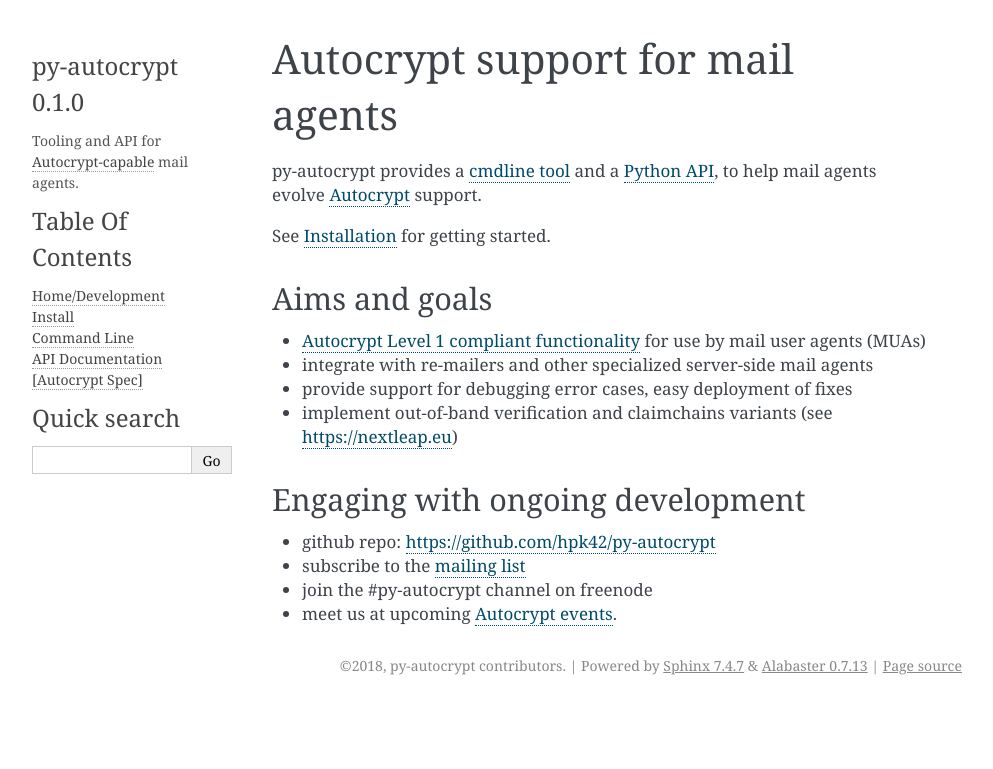
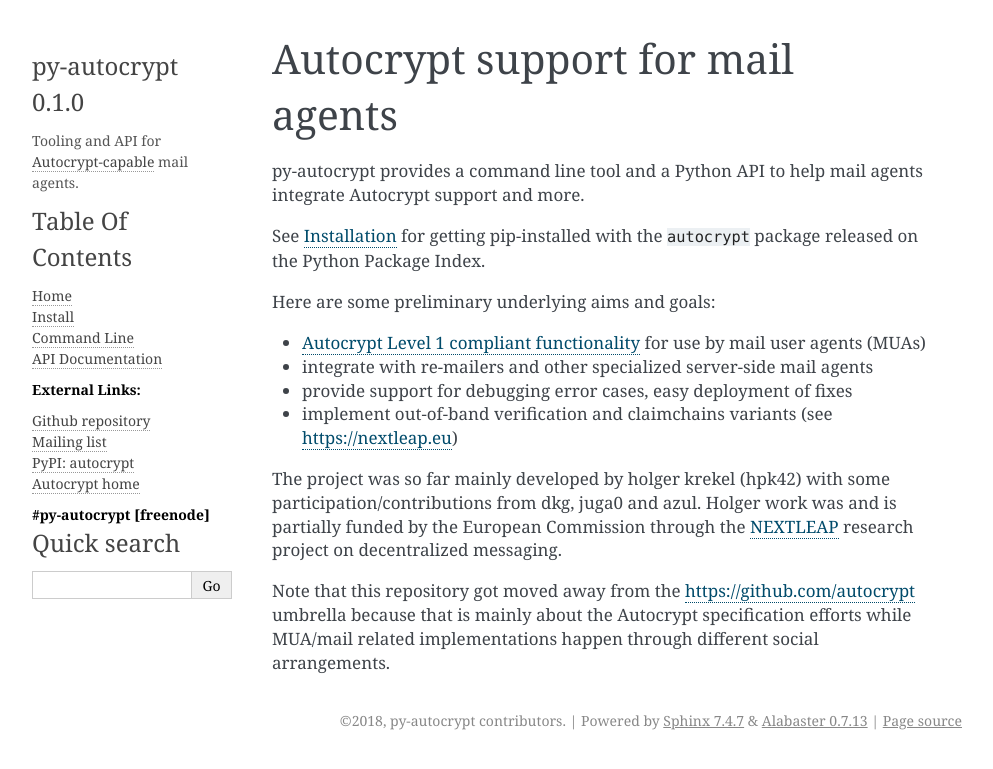
Before and after one commit to hpk42/muacrypt, a Sphinx documentation site: the page built from doc/index.rst, in a window 1280 px wide. Shown: the top 769 px of the page, without its empty margins (148-1141 px from the left). Built offline with Sphinx 7.4.7, drawn with Linux system fonts in a browser that asks for light colours; the version number is read from the project's files by our own code.

Commit message:
refine home page

```diff
--- a/doc/_templates/globaltoc.html
+++ b/doc/_templates/globaltoc.html
@@ -2,9 +2,17 @@
 <h3><a href="{{ pathto('contents') }}">{{ _('Table Of Contents') }}</a></h3>
 
 <ul>
-  <li><a href="{{ pathto('index') }}">Home/Development</a></li>
+  <li><a href="{{ pathto('index') }}">Home</a></li>
   <li><a href="{{ pathto('install') }}">Install</a></li>
   <li><a href="{{ pathto('cmdline') }}">Command Line</a></li>
   <li><a href="{{ pathto('api') }}">API Documentation</a></li>
-  <li><a href="https://autocrypt.org">[Autocrypt Spec]</a></li>
 </ul>
+<b>External Links:</b>
+<ul>
+  <li><a href="https://github.com/hpk42/py-autocrypt">Github repository</a></li>
+  <li><a href="https://lists.codespeak.net/postorius/lists/py-autocrypt.lists.codespeak.net">Mailing list</></li>
+  <li><a href="https://pypi.python.org/pypi/autocrypt">PyPI: autocrypt</a></li>
+  <li><a href="https://autocrypt.org">Autocrypt home</a></li>
+</ul>
+
+<b>#py-autocrypt [freenode]</b>
--- a/doc/index.rst
+++ b/doc/index.rst
@@ -1,15 +1,16 @@
 Autocrypt support for mail agents
 =================================
 
-py-autocrypt provides a :doc:`cmdline tool <cmdline>` and a :doc:`Python API <api>`, to help mail agents evolve `Autocrypt <https://autocrypt.org>`_ support.
+py-autocrypt provides a command line tool and a Python API to help
+mail agents integrate Autocrypt support and more.
 
-See :doc:`install` for getting started.
+See :doc:`install` for getting pip-installed with the ``autocrypt``
+package released on the Python Package Index.
 
-Aims and goals
---------------
+Here are some preliminary underlying aims and goals:
 
 - `Autocrypt Level 1 compliant functionality
-  <https://autocrypt.org/level1.html>`_ for use by mail user agents (MUAs)
+  <https://github.com/hpk42/py-autocrypt/milestone/1>`_ for use by mail user agents (MUAs)
 
 - integrate with re-mailers and other specialized server-side mail agents
 
@@ -17,18 +18,16 @@
 
 - implement out-of-band verification and claimchains variants (see https://nextleap.eu)
 
+The project was so far mainly developed by holger krekel (hpk42)
+with some participation/contributions from dkg, juga0 and azul.
+Holger work was and is partially funded by the European Commission
+through the `NEXTLEAP <https://nextleap.eu>`_ research project on
+decentralized messaging.
 
-Engaging with ongoing development
----------------------------------
-
-- github repo: https://github.com/hpk42/py-autocrypt
-
-- subscribe to the `mailing list
-  <https://lists.codespeak.net/postorius/lists/py-autocrypt.lists.codespeak.net/>`_
-
-- join the #py-autocrypt channel on freenode
-
-- meet us at upcoming `Autocrypt events <https://autocrypt.org/contact.html>`_.
+Note that this repository got moved away from the https://github.com/autocrypt
+umbrella because that is mainly about the Autocrypt specification efforts
+while MUA/mail related implementations happen through different social
+arrangements.
 
 .. toctree::
    :hidden:
```
